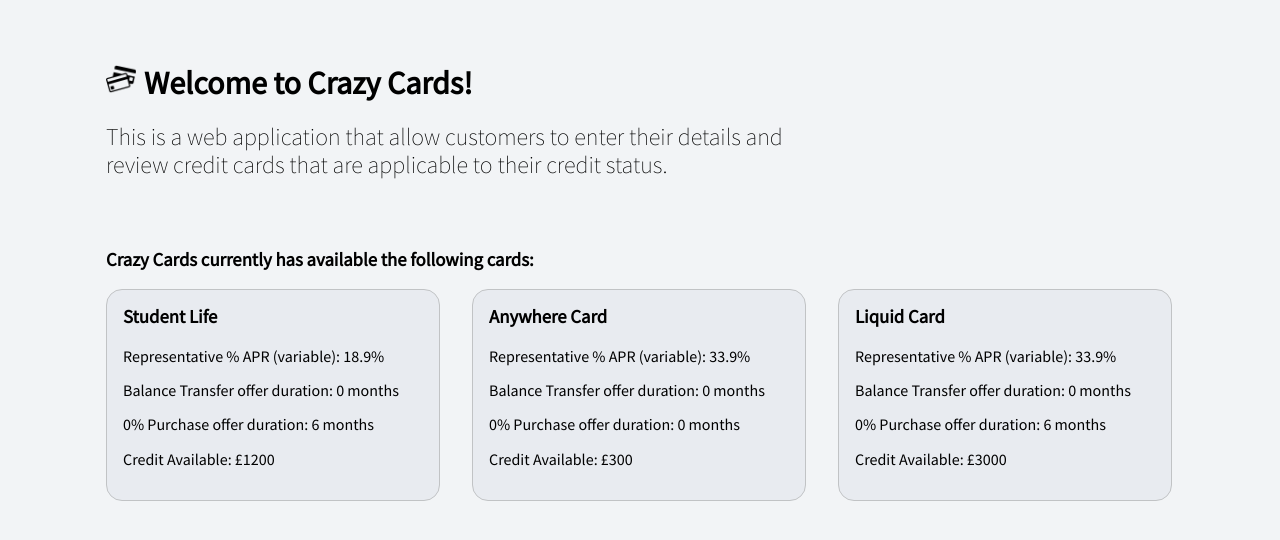
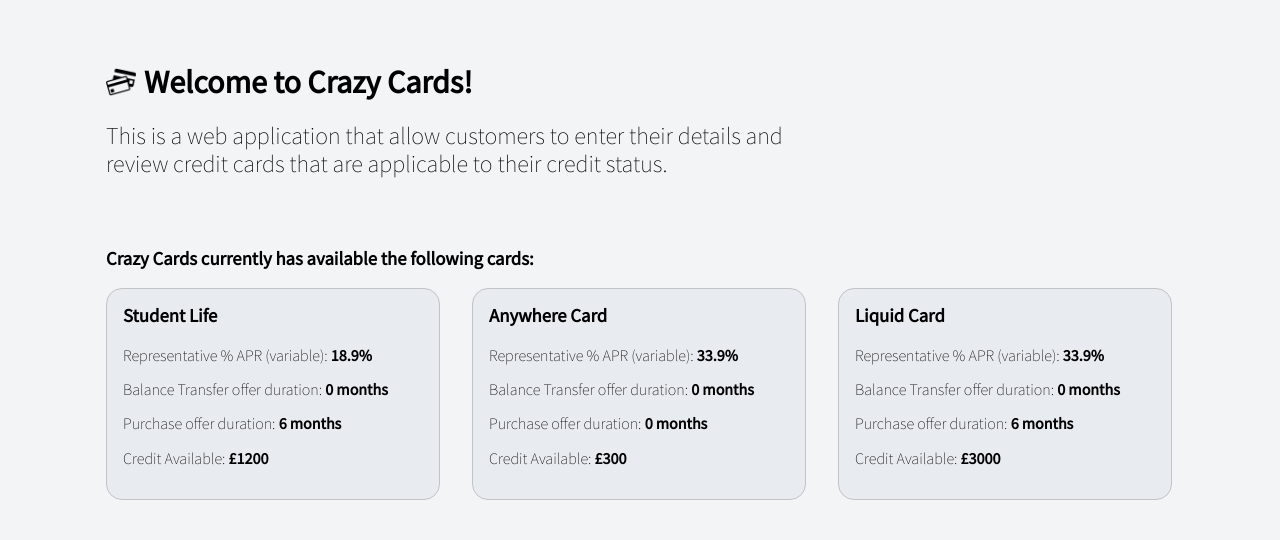
Before and after one commit to marcocappa/crazy-cards, a React app: page / in a window 1280 px wide. Shown: the top 540 px of the page. Built offline with nearby package versions, Linux system fonts and the light colour scheme.

Commit message:
created card item component

```diff
--- a/package.json
+++ b/package.json
@@ -37,6 +37,7 @@
     "webpack-dev-server": "^3.11.2"
   },
   "dependencies": {
+    "classnames": "^2.2.6",
     "normalize.css": "^8.0.1",
     "react": "^17.0.1",
     "react-dom": "^17.0.1"
--- a/src/app.scss
+++ b/src/app.scss
@@ -19,6 +19,8 @@ body {
 
     &__heading {
         margin-top: 0;
+        display: flex;
+        align-items: center;
 
         &-icon {
             margin-right: 0.5rem;
--- /dev/null
+++ b/src/components/CardItem/card-item.scss
@@ -0,0 +1,12 @@
+.card-detail {
+    &__name {
+        margin-top: 0;
+    }
+
+    &__info {
+        font-weight: 300;
+        span {
+            font-weight: 600;
+        }
+    }
+}
--- /dev/null
+++ b/src/components/CardItem/index.js
@@ -0,0 +1,32 @@
+import React from 'react';
+import PropType from 'prop-types';
+import classnames from 'classnames';
+import './card-item.scss';
+
+const CardItem = ({ className, name, apr, btod, pod, creditAvailable }) => (
+  <li className={`card-detail ${classnames(className)}`}>
+    <h3 className="card-detail__name">{name}</h3>
+    <p className="card-detail__info card-detail__info--apr">
+      Representative % APR (variable): <span>{apr}%</span>
+    </p>
+    <p className="card-detail__info card-detail__info--balance">
+      Balance Transfer offer duration: <span>{btod} months</span>
+    </p>
+    <p className="card-detail__info card-detail__info--purchase">
+      Purchase offer duration: <span>{pod} months</span>
+    </p>
+    <p className="card-detail__info card-detail__info--credit">
+      Credit Available: <span>£{creditAvailable}</span>
+    </p>
+  </li>
+);
+
+CardItem.propTypes = {
+  name: PropType.string.isRequired,
+  apr: PropType.number.isRequired,
+  btod: PropType.number.isRequired,
+  pod: PropType.number.isRequired,
+  creditAvailable: PropType.number.isRequired,
+};
+
+export default CardItem;
--- a/src/components/CardList/card-list.scss
+++ b/src/components/CardList/card-list.scss
@@ -6,7 +6,7 @@
     flex-wrap: wrap;
 
     &__item {
-        margin: 0 1rem 1rem;
+        margin: 0 1rem;
         border-radius: 1rem;
         border: 0.0625rem solid #c1c3c5;
         background-color: #e8ebf0;
@@ -15,8 +15,4 @@
         min-width: 20.875rem;
         width: auto;
     }
-
-    &__name {
-        margin-top: 0;
-    }
 }
--- a/src/components/CardList/index.js
+++ b/src/components/CardList/index.js
@@ -1,16 +1,11 @@
 import React from 'react';
 import './card-list.scss';
+import CardItem from '../CardItem';
 
 const CardList = ({ items }) => (
   <ul className="crazy-card-cards-list">
-    {items.map(({ id, name, apr, btod, pod, creditAvailable }) => (
-      <li key={id} className="crazy-card-cards-list__item">
-        <h3 className="crazy-card-cards-list__name">{name}</h3>
-        <p>Representative % APR (variable): {apr}%</p>
-        <p>Balance Transfer offer duration: {btod} months</p>
-        <p>0% Purchase offer duration: {pod} months</p>
-        <p>Credit Available: £{creditAvailable}</p>
-      </li>
+    {items.map(({ id, ...item }) => (
+      <CardItem {...item} key={id} className="crazy-card-cards-list__item" />
     ))}
   </ul>
 );
```
Also changed, not shown: 1 other file (tests, documents, lock files or other folders).
